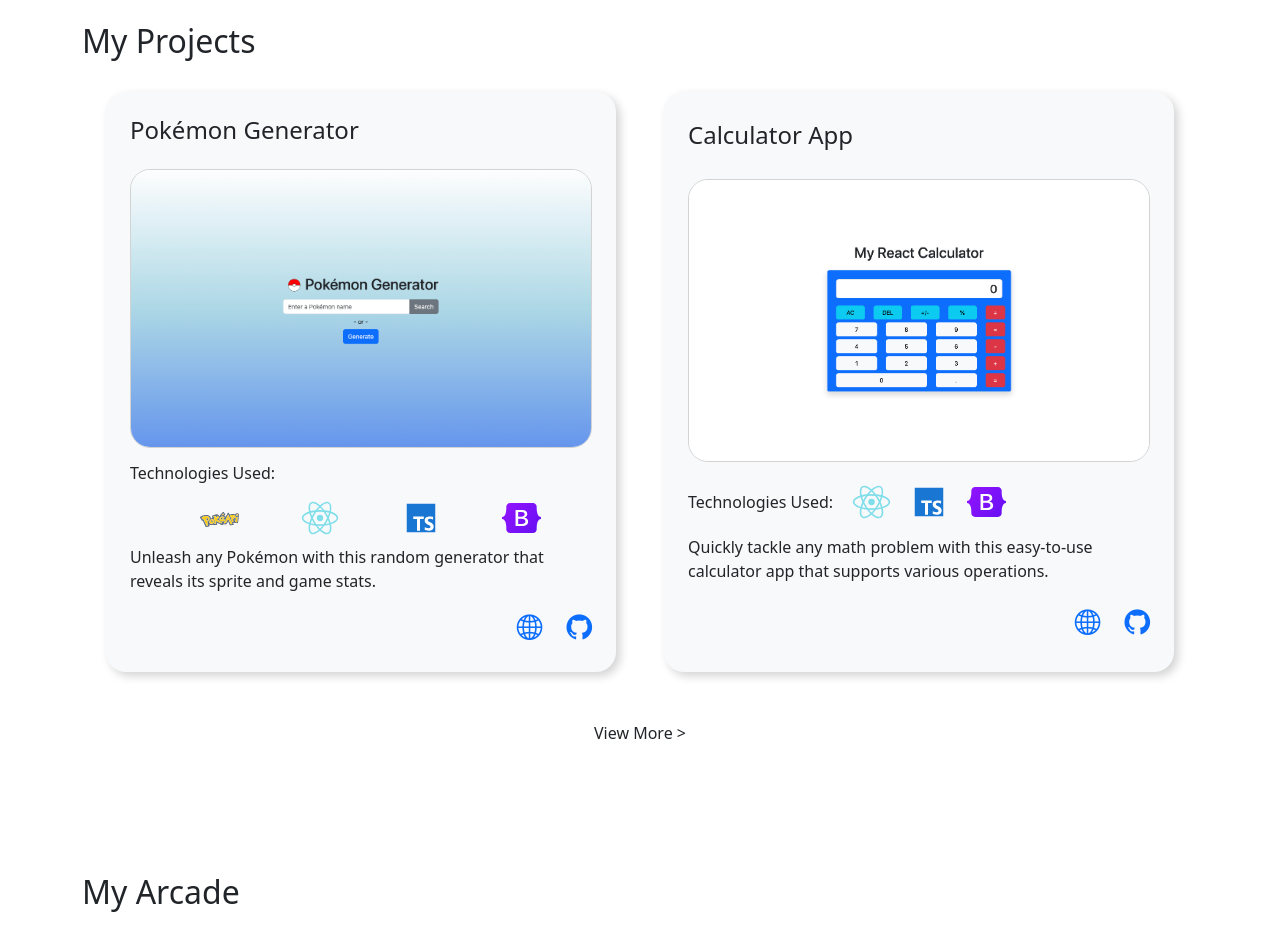
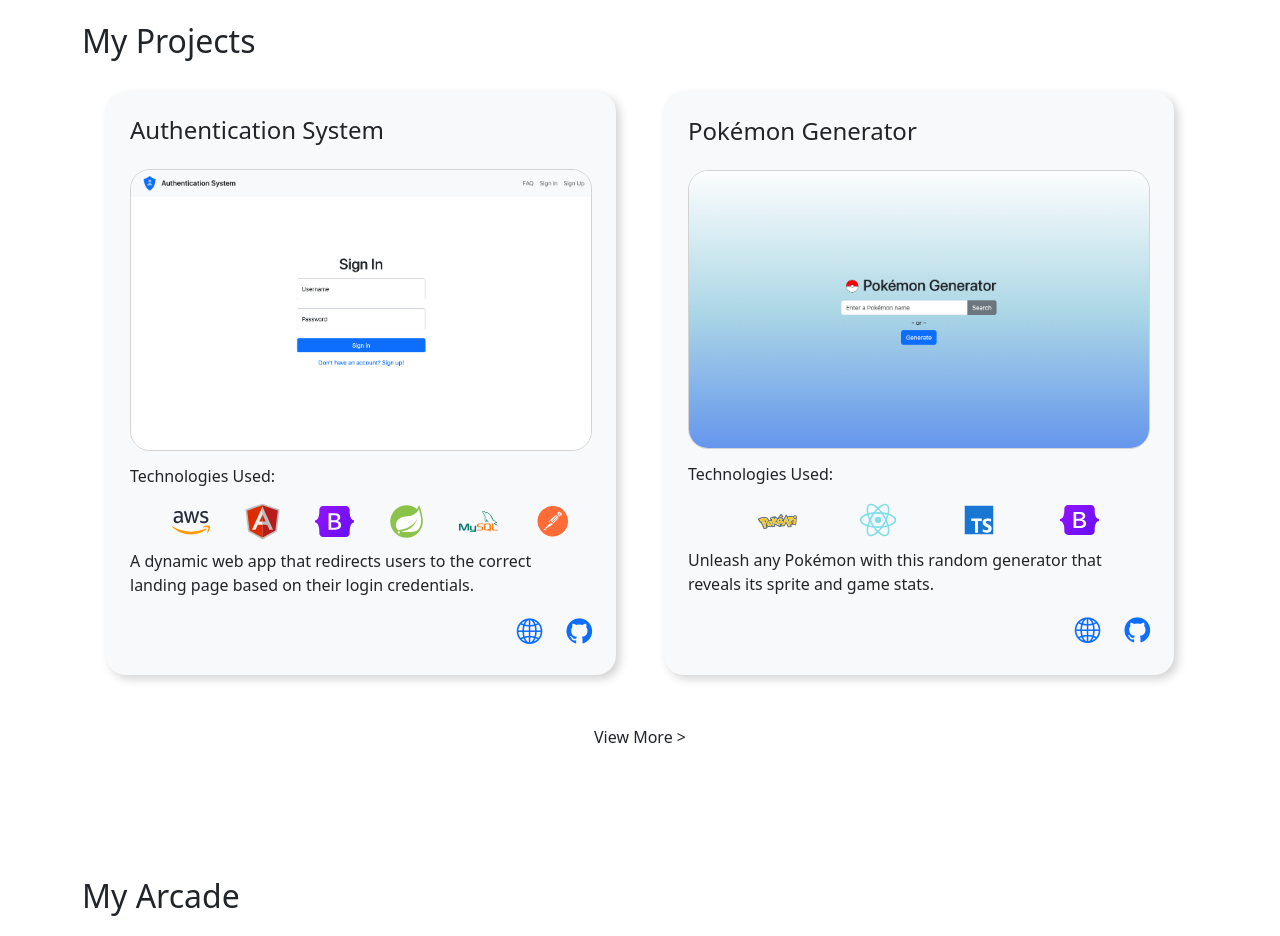
Before and after one commit to vichdz97/Website, an Angular app: page /#/home in a window 1280 px wide. Shown: the part 2120-3056 px from the top of the page. Built offline with nearby package versions, Linux system fonts and the light colour scheme.

Commit message:
reinstated Authentication System project

```diff
--- a/src/app/pages/home/home.component.ts
+++ b/src/app/pages/home/home.component.ts
@@ -41,6 +41,15 @@ export class HomeComponent {
 
     projects = [
         {
+            title: "Authentication System",
+            img: "authsys.png",
+            tech: ["aws", "angular", "bootstrap", "spring-boot", "mysql", "postman"],
+            description: `A dynamic web app that redirects users to the
+                          correct landing page based on their login credentials.`,
+            url: "http://authentication-system.s3-website.us-east-2.amazonaws.com",
+            github: "https://github.com/vichdz97/Authentication-System"
+        },
+        {
             title: "Pokémon Generator",
             img: "pokemon.png",
             tech: ["pokeapi", "react", "typescript", "bootstrap"],
@@ -48,15 +57,6 @@ export class HomeComponent {
                         that reveals its sprite and game stats.`,
             url: "https://pokemon-generator.victor-jr.com",
             github: "https://github.com/vichdz97/pokemon-generator"
-          },
-        {
-            title: "Calculator App",
-            img: "calculator.png",
-            tech: ["react", "typescript", "bootstrap"],
-            description: `Quickly tackle any math problem with this easy-to-use
-                        calculator app that supports various operations.`,
-            url: "https://calculator-app.victor-jr.com",
-            github: "https://github.com/vichdz97/react-calculator"
         }
     ];
 
--- a/src/app/pages/projects/projects.component.ts
+++ b/src/app/pages/projects/projects.component.ts
@@ -9,6 +9,15 @@ import { Title } from '@angular/platform-browser';
 export class ProjectsComponent {
 
   projects = [
+    {
+      title: "Authentication System",
+      img: "authsys.png",
+      tech: ["aws", "angular", "bootstrap", "spring-boot", "mysql", "postman"],
+      description: `A dynamic web app that redirects users to the
+                    correct landing page based on their login credentials.`,
+      url: "http://authentication-system.s3-website.us-east-2.amazonaws.com",
+      github: "https://github.com/vichdz97/Authentication-System"
+    },
     {
       title: "Pokémon Generator",
       img: "pokemon.png",
@@ -26,15 +35,6 @@ export class ProjectsComponent {
                     mathematical operations.`,
       url: "https://calculator-app.victor-jr.com",
       github: "https://github.com/vichdz97/react-calculator"
-    },
-    {
-      title: "Authentication System",
-      img: "authsys-progress.png",
-      tech: ["aws", "mysql", "java", "spring-boot", "angular", "bootstrap", "postman"],
-      description: `A dynamic web app that redirects users to the
-                    correct landing page based on their login credentials.`,
-      // url: "http://authentication-system.s3-website.us-east-2.amazonaws.com/#/login",
-      github: "https://github.com/vichdz97/Authentication-System"
     }
   ];
 
```
